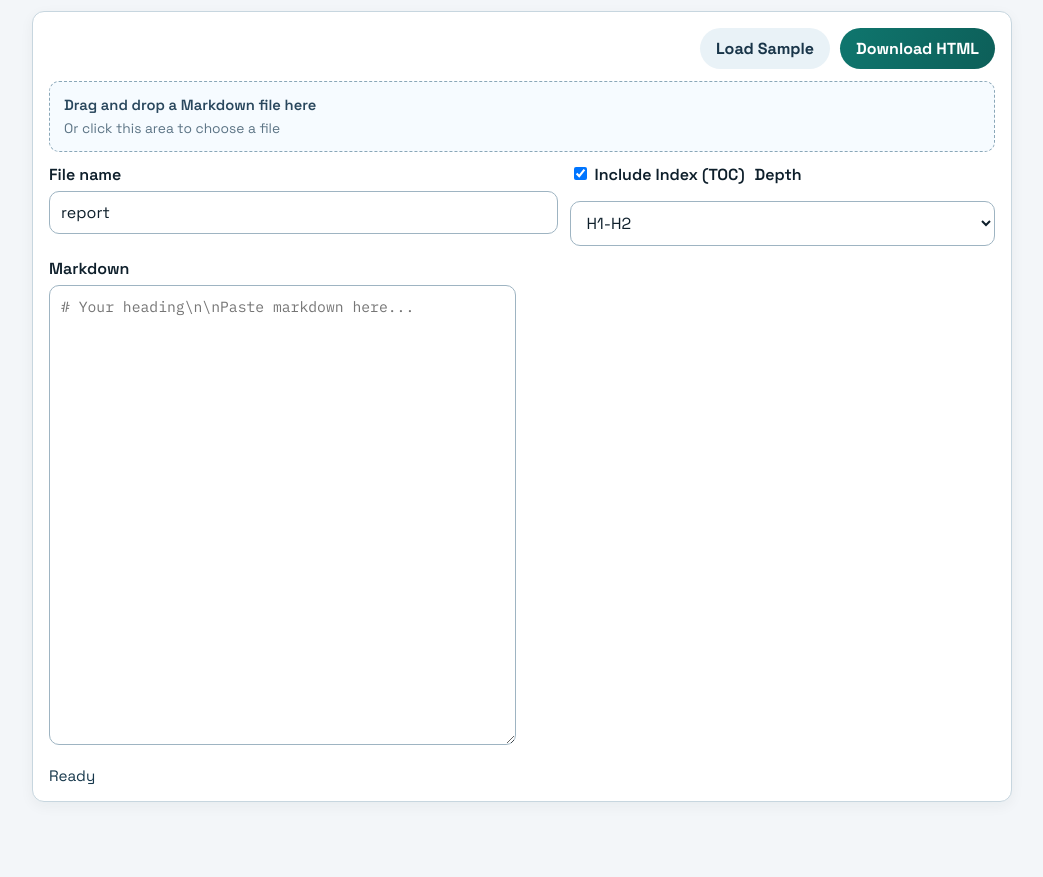
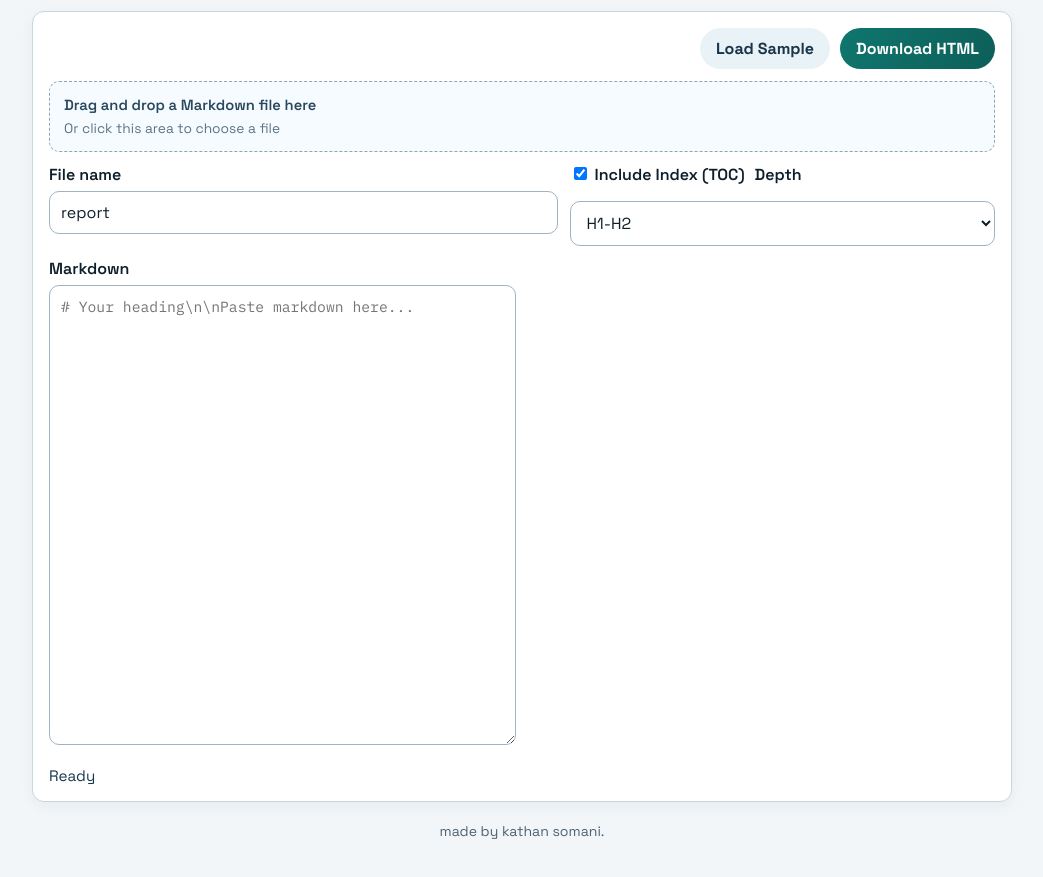
Before and after one commit to Kathan2004/md-pdf-tool, a website: page index.html in a window 1280 px wide. Shown: the part 111-988 px from the top of the page, without its empty margins (118-1161 px from the left). Before the commit the page ends 949 px from the top, so only its background shows below. Drawn offline with Linux system fonts and the light colour scheme.

Commit message:
Add project docs, changelog, and UI footer attribution

```diff
--- a/index.html
+++ b/index.html
@@ -69,6 +69,10 @@
         <a id="downloadLink" class="download-link hidden" href="#">Download last HTML</a>
       </div>
     </section>
+
+    <footer class="app-footer" aria-label="Footer">
+      made by kathan somani.
+    </footer>
   </main>
   <script src="vendor/html2canvas.min.js"></script>
   <script src="vendor/jspdf.umd.min.js"></script>
--- a/ui.css
+++ b/ui.css
@@ -392,6 +392,13 @@ button {
   display: none;
 }
 
+.app-footer {
+  text-align: center;
+  color: #4d6373;
+  font-size: 0.88rem;
+  padding: 6px 0 2px;
+}
+
 @media (max-width: 900px) {
   .meta-row,
   .split-view {
```
Also changed, not shown: CHANGELOG.md (added), README.md (added).
